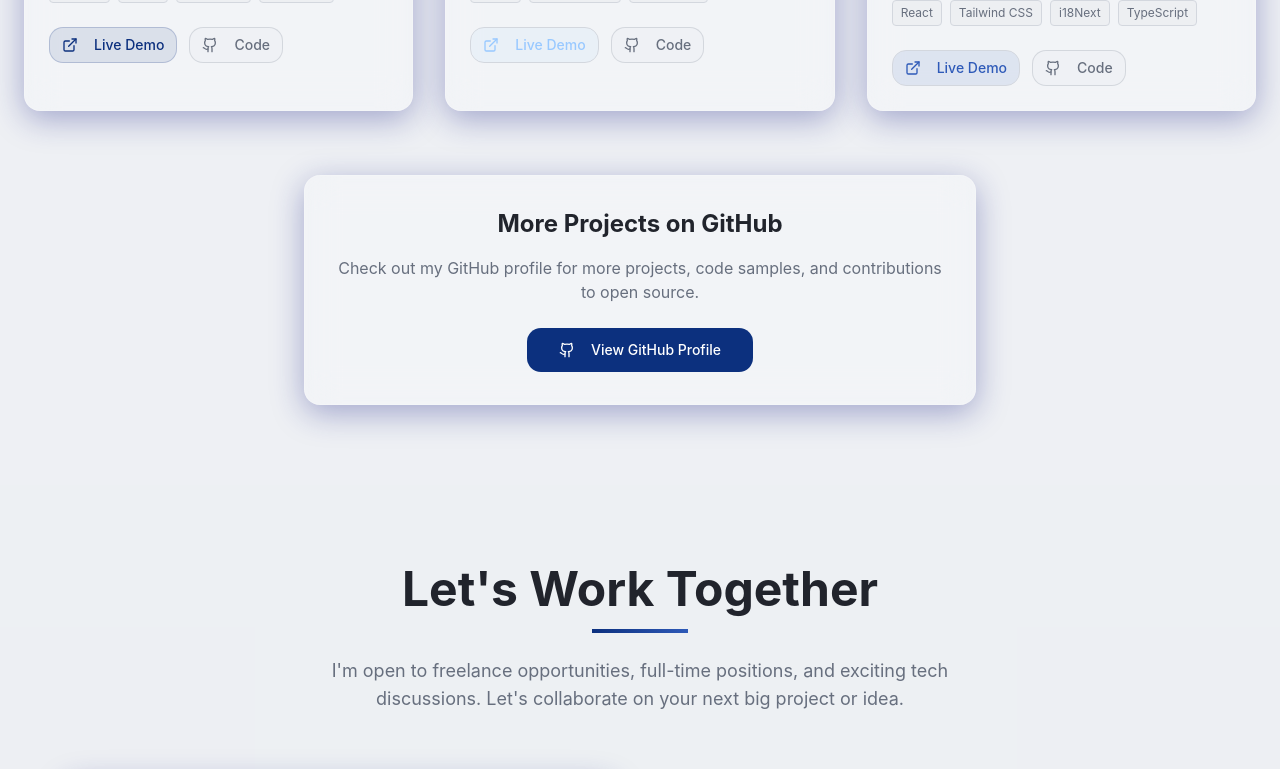
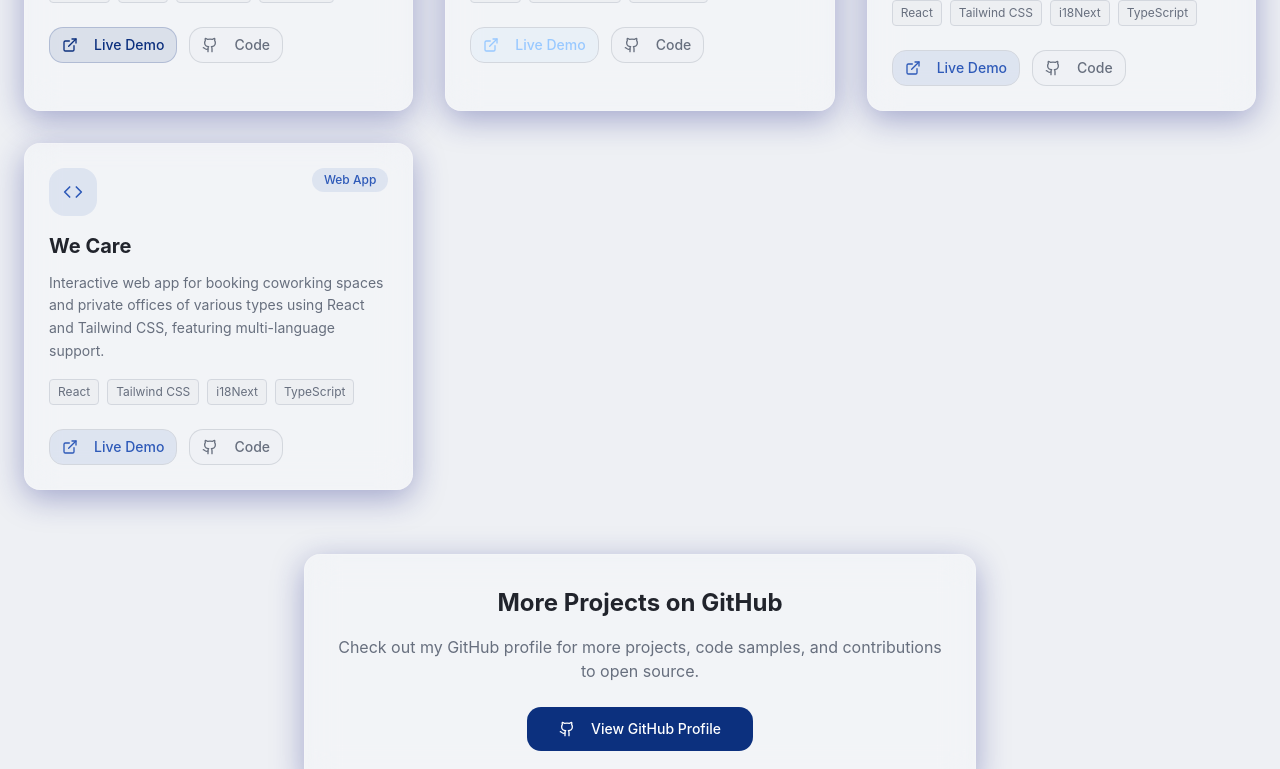
Before and after one commit to ashmawymidxd/my-profile-main, a React (Vite) app: page / in a window 1280 px wide. Shown: the part 5470-6239 px from the top of the page. Built offline with nearby package versions, Linux system fonts and the light colour scheme; the HTML template or start-up script is replaced by a standard one.

Commit message:
add wecare

```diff
--- a/src/components/Projects.tsx
+++ b/src/components/Projects.tsx
@@ -55,6 +55,15 @@ const Projects = () => {
       title: "Schengen Visa App",
       description: translations.projects.projectDescriptions.schengen,
       url: "https://schengen-visa.vercel.app/",
+      category: "Web App",
+      tech: ["React", "Tailwind CSS", "i18Next", "TypeScript"],
+      color: "primary-glow",
+      icon: <Code className="w-5 h-5" />
+    },
+    {
+      title: "We Care",
+      description: translations.projects.projectDescriptions.weCare,
+      url: "http://we-care-khaki.vercel.app/",
       category: "Web App",
       tech: ["React", "Tailwind CSS", "i18Next", "TypeScript"],
       color: "primary-glow",
--- a/src/translations/ar.ts
+++ b/src/translations/ar.ts
@@ -97,7 +97,8 @@ export const arTranslations = {
       segam: "موقع رعاية صحية غني بواجهة المستخدم باستخدام React و Tailwind CSS وأنماط التصميم الحديثة لخدمات طب الأسنان.",
       segamDashboard: "تطبيق لوحة تحكم متكامل مبني بـ Node.js و React لإدارة البيانات الشاملة.",
       alnејum: "موقع أعمال لشركة مقاولات مع محفظة المشاريع وإدارة الخدمات.",
-      schengen: "تطبيق قائم على Flask لمعالجة طلبات التأشيرة مع إدارة الوثائق والتتبع."
+      schengen: "تطبيق قائم على Flask لمعالجة طلبات التأشيرة مع إدارة الوثائق والتتبع.",
+      weCare:"تطبيق ويب تفاعلي لحجز المساحات المكتبية والغرف المكتبية الخاصة بمختلف أنواعها باستخدام React و Tailwind CSS، مع ميزات متعددة اللغات."
     }
   },
 
--- a/src/translations/en.ts
+++ b/src/translations/en.ts
@@ -97,7 +97,8 @@ export const enTranslations = {
       segam: "UI-rich healthcare website using React, Tailwind CSS, and modern design patterns for dental services.",
       segamDashboard: "Full Stack dashboard application built with Node.js and React for comprehensive data management.",
       alnејum: "Business website for construction company with project portfolio and service management.",
-      schengen: "Flask-based application for visa application processing with document management and tracking."
+      schengen: "Flask-based application for visa application processing with document management and tracking.",
+      weCare: "Interactive web app for booking coworking spaces and private offices of various types using React and Tailwind CSS, featuring multi-language support."
     }
   },
 
```
